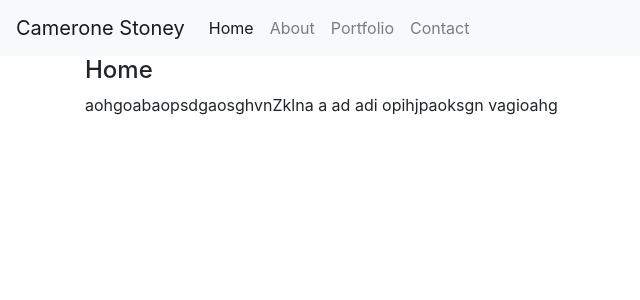
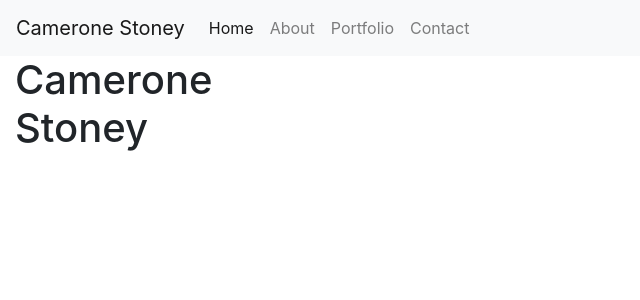
Before and after one commit to Cjstoney/portfolio_react, a React (Create React App) app: page / in a window 1280 px wide. Shown: the top 300 px of the page, without its empty margins (0-640 px from the left). Built offline with nearby package versions, Linux system fonts and the light colour scheme.

Commit message:
Attempted to align the navbar items with bootstrap classes.

```diff
--- a/src/components/home.js
+++ b/src/components/home.js
@@ -2,10 +2,11 @@ import React from "react";
 
 const Home = () => {
     return(
-        <div className="container">
-            <h4 className="...">Home</h4>
-           <p>aohgoabaopsdgaosghvnZklna a ad adi opihjpaoksgn vagioahg </p>
-        </div>
+        <div id="leftSideCol" class="col-xl-2">
+                <div id="landing-section">
+                    <h1 id="name">Camerone Stoney</h1>
+                </div>
+            </div>
     )
 }
 
```
